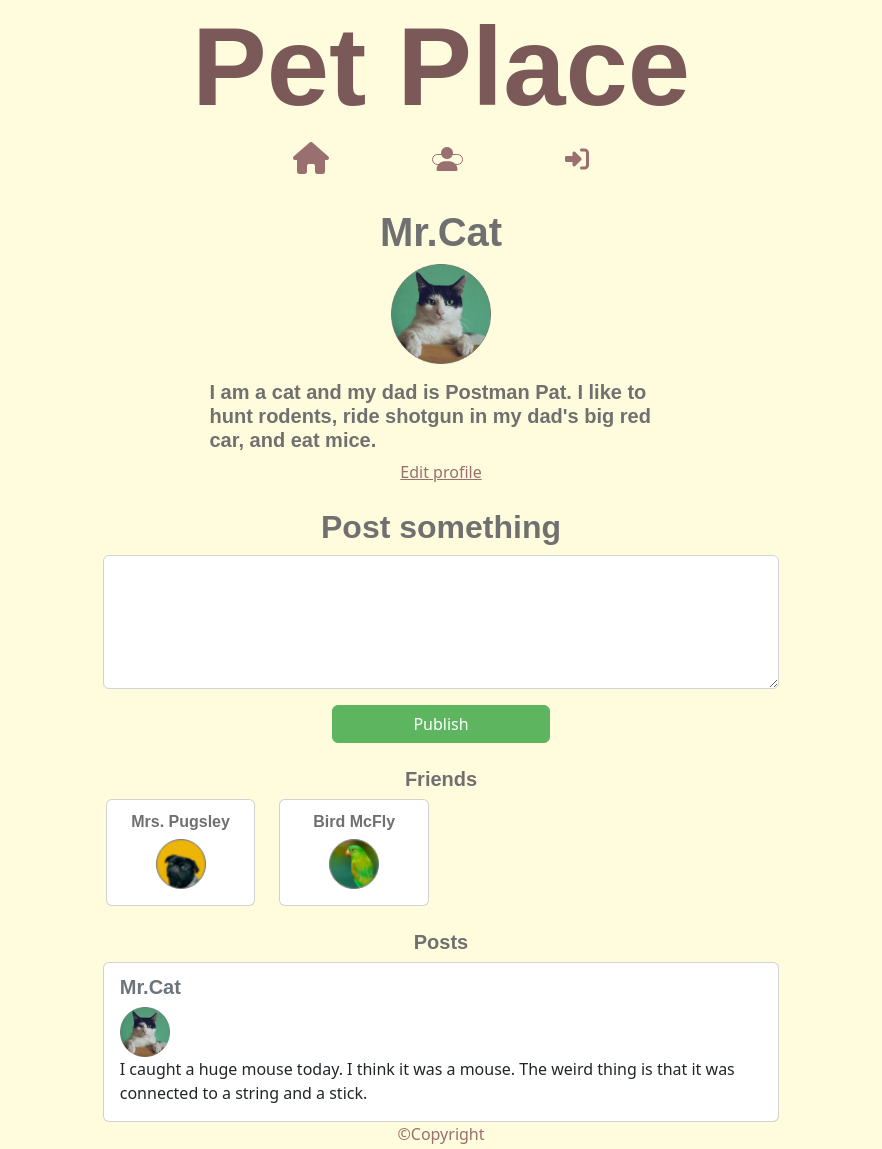
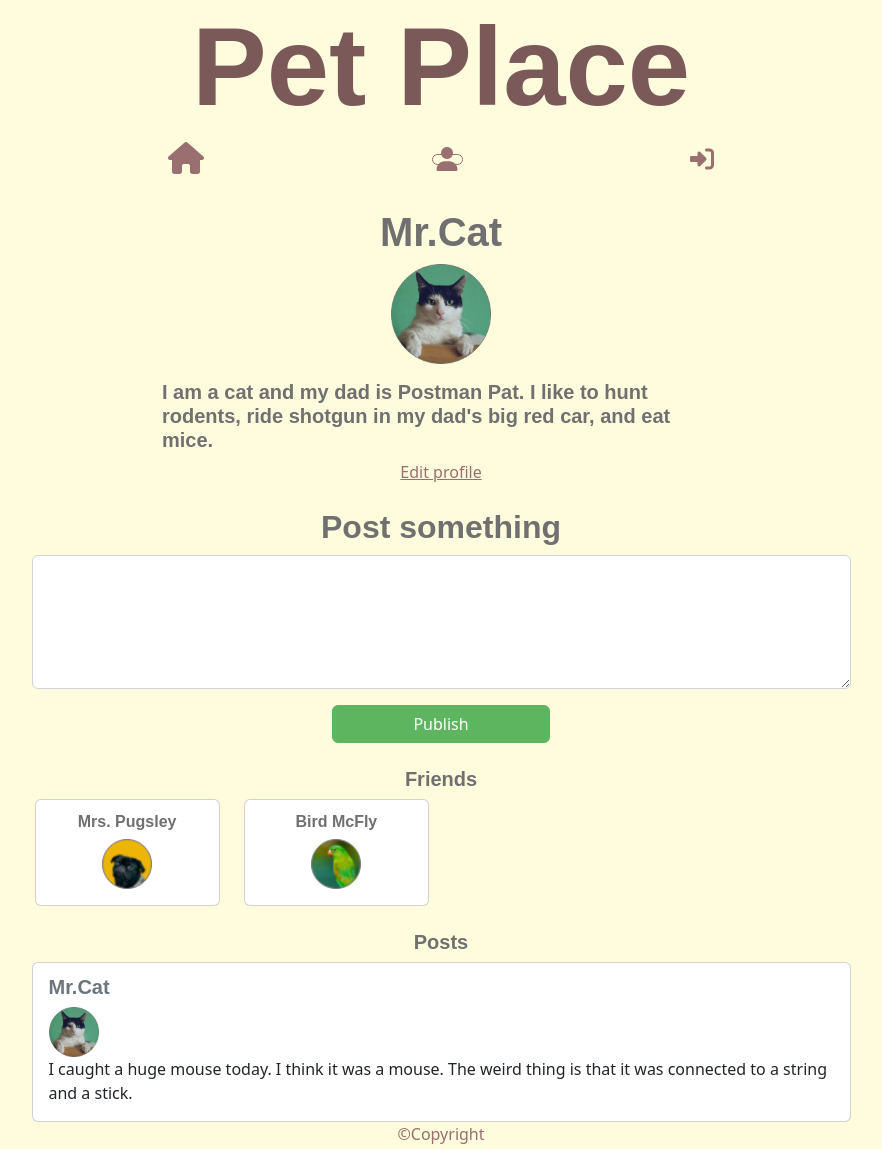
Before and after one commit to dvergnir/css-fw-ca, a website: page profile.html in a window 1280 px wide. Shown: the whole page, without its empty margins (199-1081 px from the left). Drawn offline with nearby package versions, Linux system fonts and the light colour scheme; files that its build step writes are made by us from their sources; a web font is replaced by a local one.

Commit message:
removed col- from breakpoints after tip from peer

```diff
--- a/profile.html
+++ b/profile.html
@@ -23,9 +23,9 @@
         class="display-1 text-center text-decoration-none d-block"
         >Pet Place</a
       >
-      <div class="w-50 mx-auto container">
+      <div class="mx-auto container">
         <div class="row">
-          <div class="col-12 col-md-6 mx-auto">
+          <div class="col-6 mx-auto">
             <nav class="navbar">
               <a href="index.html"><i class="fa fa-home fa-2x"></i></a>
               <a href="profile.html"
@@ -44,7 +44,7 @@
     <main>
       <div class="container">
         <div class="row">
-          <div class="col-12 col-md-10 mx-auto">
+          <div class="col-12 md-10 mx-auto">
             <h1 class="mt-4 text-center">Mr.Cat</h1>
             <img
               class="profile-image d-block mx-auto"
@@ -58,7 +58,7 @@
             <a href="#" class="d-block text-center">Edit profile</a>
             <div class="container">
               <div class="row">
-                <div class="col-md-12 col-xl-12 mx-auto">
+                <div class="col md-12 xl-12 mx-auto">
                   <form action="#">
                     <h2 class="text-center mt-4">Post something</h2>
                     <textarea
@@ -77,7 +77,7 @@
             </div>
             <div class="container justify-content-center">
               <div class="row">
-                <div class="col-9 col-md-9 col-lg-9 col-xl-9 mx-auto">
+                <div class="col-9 md-9 lg-9 xl-9 mx-auto">
                   <div class="row justify-content-left text-center">
                     <h2 class="h5 mt-4">Friends</h2>
                     <div class="col-6 col-md-3">
@@ -87,7 +87,7 @@
                           <img
                             src="/images/mrspugsley.png"
                             class="user-image"
-                            alt="cat in profile"
+                            alt="dog in profile"
                           />
                         </div>
                       </div>
@@ -99,7 +99,7 @@
                           <img
                             src="/images/mcfly.png"
                             class="user-image"
-                            alt="cat in profile"
+                            alt="bird in profile"
                           />
                         </div>
                       </div>
```
Also changed, not shown: index.html (+1 -1 lines).
